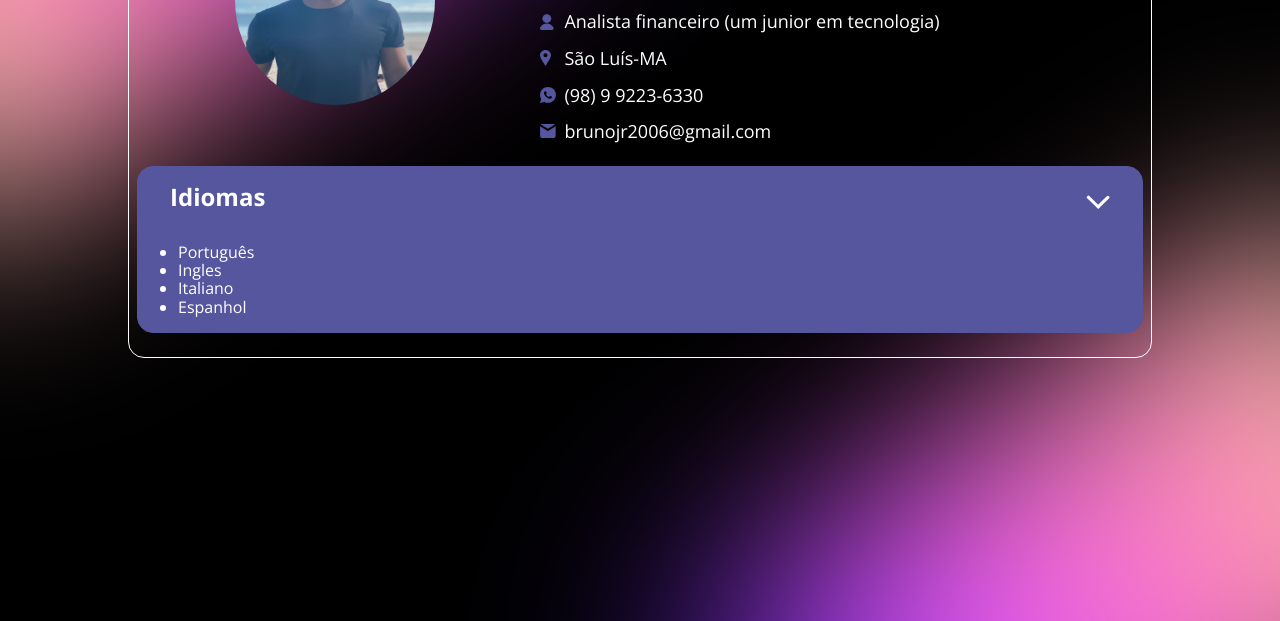
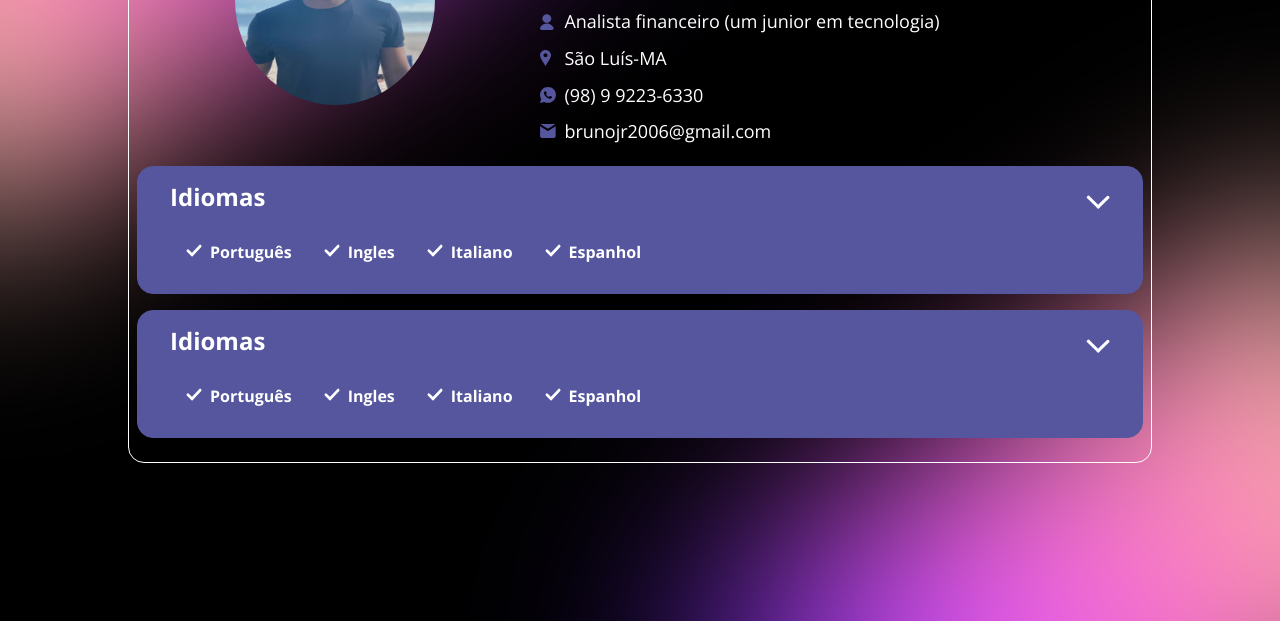
Before and after one commit to stayus/JS-portifolio, a plain HTML site: page index.html in a window 1280 px wide. Shown: the part 179-800 px from the top of the page. Drawn offline with nearby package versions, Linux system fonts and the light colour scheme.

Commit message:
animation with js

```diff
--- a/assets/css/acordeon.css
+++ b/assets/css/acordeon.css
@@ -15,9 +15,6 @@
     border-color: #55569E;
 }
 
-.acordeon.open {
-
-}
 
 .acordeon .trigger {
     display: flex;
@@ -49,6 +46,7 @@
     background-repeat: no-repeat;
     background-size: contain;
     background-image: url('/assets/img/icons/arrow-top.svg');
+    transition: .25s;
 }
 
 .acordeon.open .trigger::after {
@@ -56,9 +54,15 @@
 }
 
 .acordeon .content {
-    display: none;
+    overflow: hidden;
+    height: 0;
+    opacity: 0;
+    transition: opacity .25s ease-in-out;
 }
 
 .acordeon.open .content {
-    display: inline-block;
+    display: block;
+    padding: 0 1rem 1rem 2rem;
+    height: auto;
+    opacity: 1;
 }
--- /dev/null
+++ b/assets/css/languages.css
@@ -0,0 +1,29 @@
+
+.languages {
+    display: flex;
+    flex-direction: row;
+    align-items: center;
+    flex-wrap: wrap;
+    margin: 0;
+    padding: 0;
+    list-style: none;
+}
+
+.languages li {
+    padding: 1rem;
+    display: flex;
+    flex-direction: row;
+    align-items: center;
+    font-weight: 700;
+}
+
+.languages li::before {
+    content: '';
+    display: inline-block;
+    width: 1rem;
+    height: 1rem;
+    background-repeat: no-repeat;
+    background-size: contain;
+    background-image: url('/assets/img/icons/check.svg');
+    margin-right: .5rem;
+}
--- a/assets/js/acordeon.js
+++ b/assets/js/acordeon.js
@@ -4,6 +4,14 @@ const acordeonTriggers = document.querySelectorAll('.acordeon .trigger')
 acordeonTriggers.forEach((trigger) => {
 
     trigger.addEventListener('click', (e) => {
-        console.log('show')
+        const acordeon = trigger.parentElement
+
+        const isOpen = acordeon.classList.contains('open')
+
+        if (isOpen) {
+            acordeon.classList.remove('open')
+        } else {
+            acordeon.classList.add('open')
+        }
     })
 })
--- a/index.html
+++ b/index.html
@@ -20,11 +20,12 @@
     <link rel="stylesheet" href="assets/css/global.css">
     <link rel="stylesheet" href="assets/css/header.css">
     <link rel="stylesheet" href="assets/css/acordeon.css">
+    <link rel="stylesheet" href="assets/css/languages.css">
 
 
   </head>
   <body>
-    <div class="main">
+    <main class="main">
       <header class="header">
         <img src="assets/img/photo-main.jpeg" alt="foto do Bruno R Borges" srcset="" class="photo">
 
@@ -37,6 +38,20 @@
               <p class="email">brunojr2006@gmail.com</p>
         </div>
       </header>
+      <section class="acordeon open">
+        <button class="trigger" type="button">
+          Idiomas
+        </button>
+
+        <div class="content">
+          <ul class="languages">
+            <li>Português</li>
+            <li>Ingles</li>
+            <li>Italiano</li>
+            <li>Espanhol</li>
+          </ul>
+        </div>
+      </section>
 
       <section class="acordeon open">
         <button class="trigger" type="button">
@@ -44,17 +59,15 @@
         </button>
 
         <div class="content">
-        <ul>
+          <ul class="languages">
             <li>Português</li>
             <li>Ingles</li>
             <li>Italiano</li>
             <li>Espanhol</li>
           </ul>
         </div>
-
       </section>
-
-    </div>
-
+    <main>
+      <script src="assets/js/acordeon.js"></script>
   </body>
 </html>
```
Lines whose indentation alone changed are shown as unchanged.
